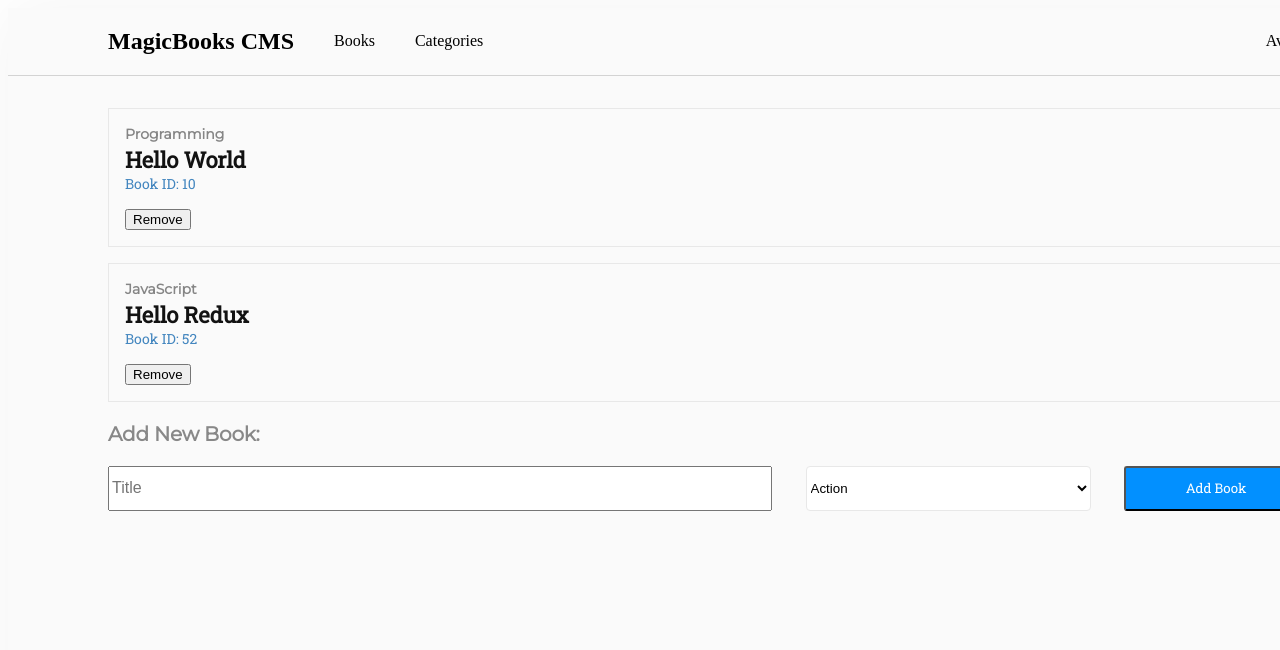
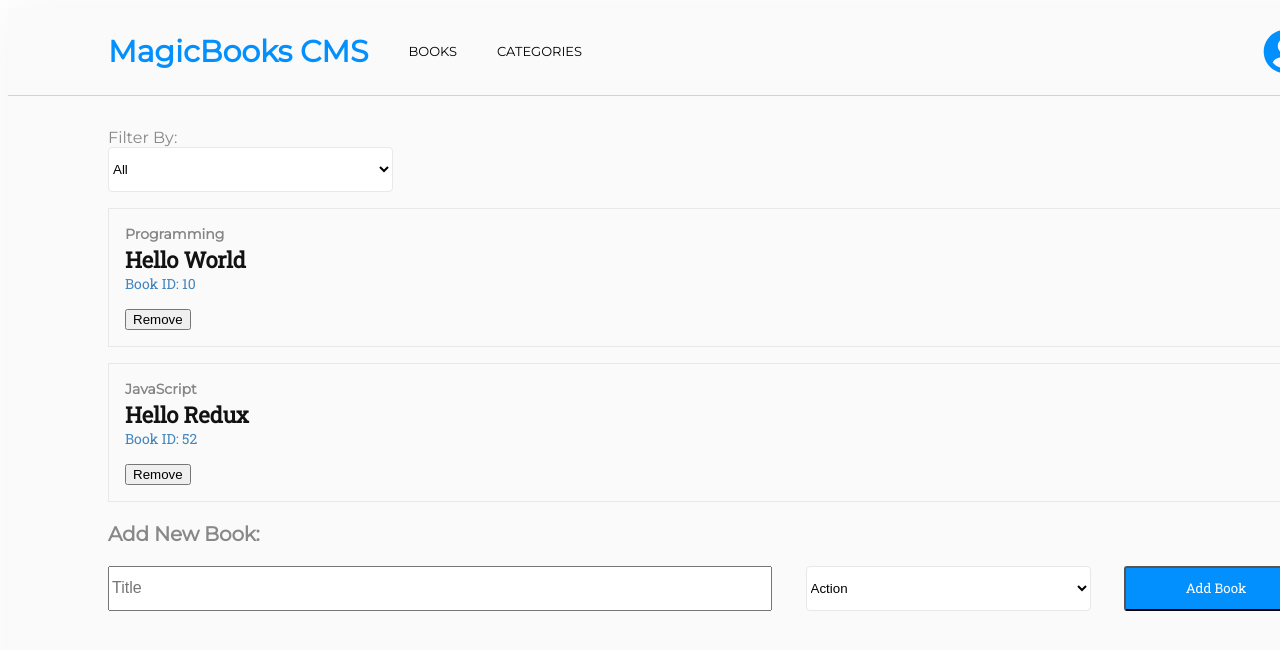
Before and after one commit to adriaanbd/magicbooks, a React (Create React App) app: page / in a window 1280 px wide. Shown: the top 650 px of the page. Built offline with nearby package versions, Linux system fonts and the light colour scheme.

Commit message:
design mvp

```diff
--- a/src/components/CategoryFilter.js
+++ b/src/components/CategoryFilter.js
@@ -8,7 +8,8 @@ function CategoryFilter(props) {
   const { filter, handleChangeFilter } = props;
   return (
     <label htmlFor="categories">
-      Filter:
+      <span id="cat-label">Filter By:</span>
+      <br />
       <select id="filter-categories" name="filter-category" value={filter} onChange={e => handleChangeFilter(e.target.value)}>
         { FILTER_CATEGORIES.map((cat, idx) => <option key={idx} value={cat}>{cat}</option>) }
       </select>
--- a/src/components/Nav.js
+++ b/src/components/Nav.js
@@ -1,14 +1,18 @@
 import React from 'react';
+import { FontAwesomeIcon } from '@fortawesome/react-fontawesome';
+import { faUserCircle } from '@fortawesome/free-solid-svg-icons';
 
 function Nav() {
   return (
     <nav>
       <div id="nav-left">
-        <h1>MagicBooks CMS</h1>
+        <h1 id="company-name">MagicBooks CMS</h1>
         <div className="navLink">Books</div>
         <div className="navLink">Categories</div>
       </div>
-      <div id="nav-right">Avatar</div>
+      <div id="nav-right">
+        <FontAwesomeIcon icon={faUserCircle} size="2x" id="avatar" />
+      </div>
     </nav>
   );
 }
--- a/src/containers/BooksList.js
+++ b/src/containers/BooksList.js
@@ -1,9 +1,7 @@
 import React from 'react';
 import { useSelector, useDispatch } from 'react-redux';
-// import Book from '../components/Book';
-// import { removeBook, changeFilter } from '../actions/index';
-// import CategoryFilter from '../components/CategoryFilter';
-import { removeBook } from '../actions/index';
+import { removeBook, changeFilter } from '../actions/index';
+import CategoryFilter from '../components/CategoryFilter';
 import BookCard from '../components/BookCard';
 
 function BooksList() {
@@ -14,9 +12,9 @@ function BooksList() {
     dispatch(removeBook(book));
   }
 
-  // function handleChangeFilter(category) {
-  //   dispatch(changeFilter(category));
-  // }
+  function handleChangeFilter(category) {
+    dispatch(changeFilter(category));
+  }
 
   function filteredBooks(category) {
     if (category === 'All') {
@@ -27,6 +25,10 @@ function BooksList() {
 
   return (
     <>
+      <CategoryFilter
+        handleChangeFilter={handleChangeFilter}
+        filter={filter}
+      />
       { filteredBooks(filter).map(book => (
         <BookCard
           key={book.bookId}
--- a/src/index.css
+++ b/src/index.css
@@ -23,6 +23,7 @@ nav {
   justify-content: space-between;
   align-items: center;
   border-bottom: 1px solid lightgray;
+  font-family: 'Montserrat', sans-serif;
 }
 
 #nav-left {
@@ -37,6 +38,19 @@ nav {
 
 .navLink {
   margin-left: 2.5rem;
+  font-size: 13px;
+  text-transform: uppercase;
+}
+
+#avatar {
+  width: 45px;
+  height: 45px;
+  color: #0290ff;
+}
+
+#company-name {
+  color: #0290ff;
+  font-size: 30px;
 }
 
 main {
@@ -127,3 +141,16 @@ main {
   border: solid 1px #e8e8e8;
   background-color: #ffffff;
 }
+
+#cat-label {
+  font-family: 'Montserrat', sans-serif;
+  color: #888888;
+}
+
+#filter-categories {
+  width: 285px;
+  height: 45px;
+  border-radius: 4px;
+  border: solid 1px #e8e8e8;
+  background-color: #ffffff;
+}
```
